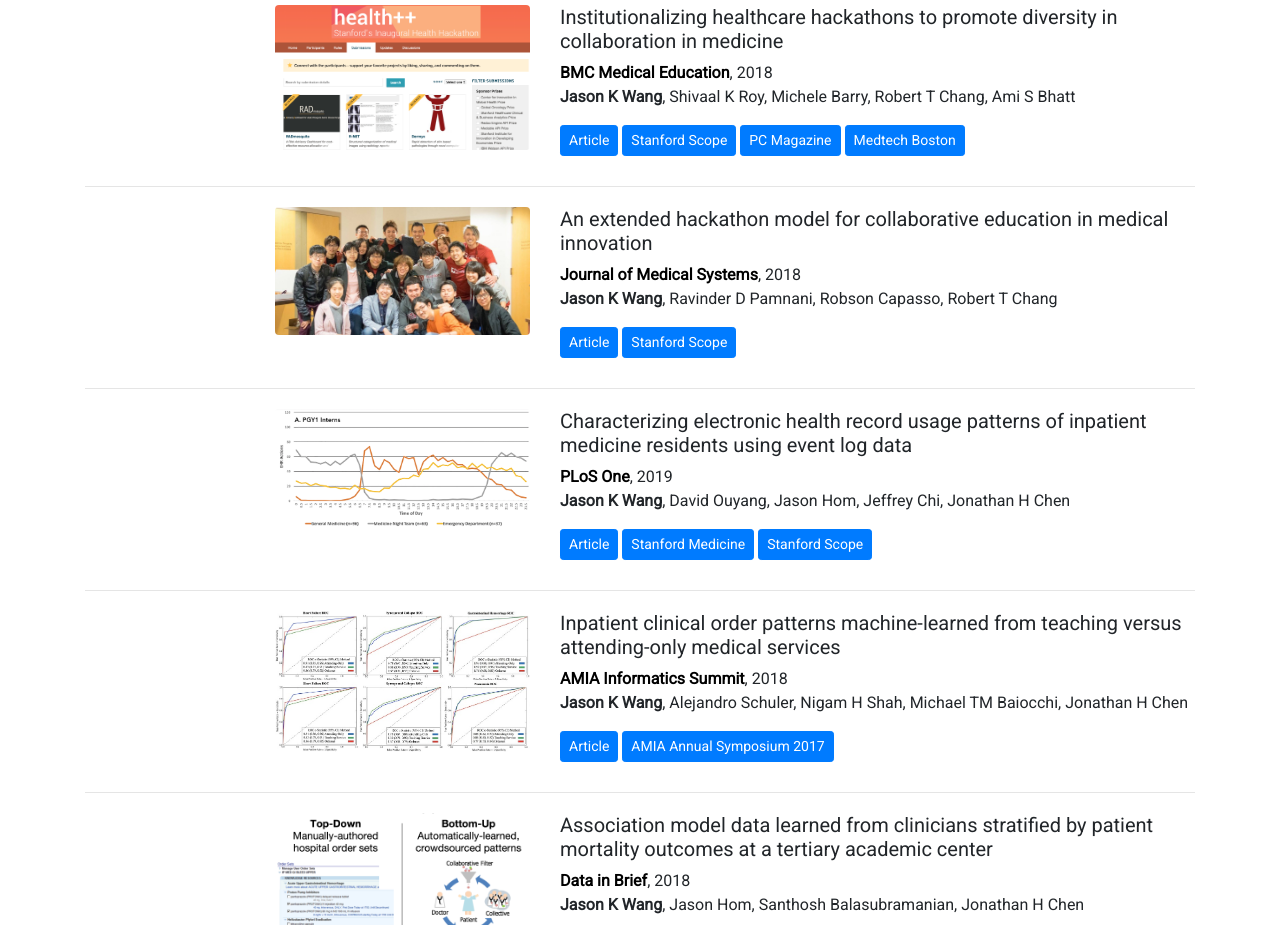
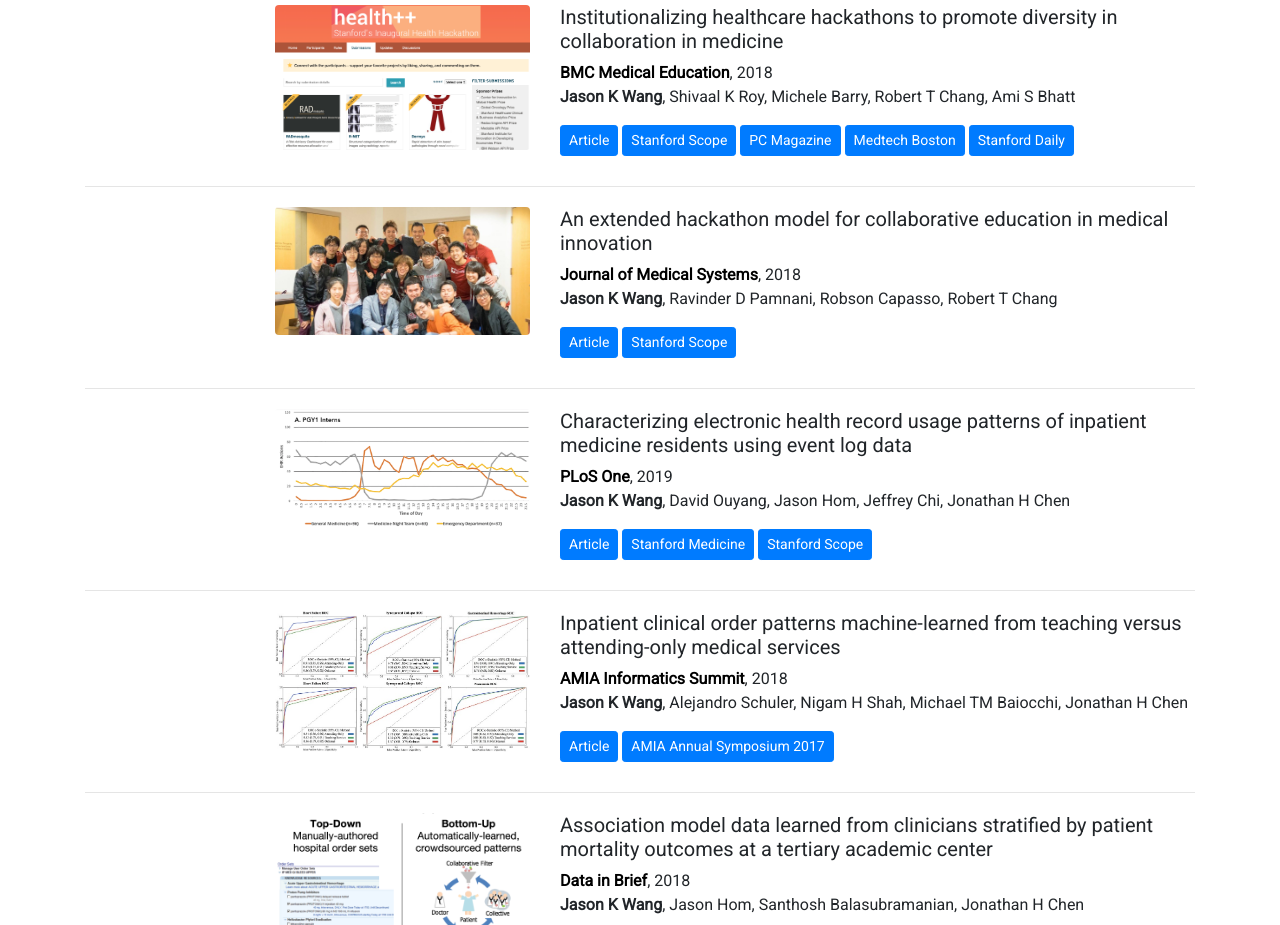
Before and after one commit to jasonkuwang/jasonkuwang.github.io, a plain HTML site: page index.html in a window 1280 px wide. Shown: the part 1080-2005 px from the top of the page. Drawn offline with nearby package versions, Linux system fonts and the light colour scheme; a script that the page names is missing.

Commit message:
added Stanford Daily hackathon link

```diff
--- a/index.html
+++ b/index.html
@@ -116,6 +116,7 @@
                 <a class="btn btn-sm btn-primary" href="http://scopeblog.stanford.edu/2016/11/10/health-hackathon-aimed-for-affordability-innovation/" target="_blank">Stanford Scope</a>
                 <a class="btn btn-sm btn-primary" href="https://www.pcmag.com/news/357844/why-engineering-students-should-consider-hacking-healthcare" target="_blank">PC Magazine</a>
                 <a class="btn btn-sm btn-primary" href="https://medtechboston.medstro.com/blog/2016/03/01/fever-finder-named-winner-of-the-global-cancer-innovation-hackathon-at-mgh/" target="_blank">Medtech Boston</a>
+                <a class="btn btn-sm btn-primary" href="https://www.stanforddaily.com/2016/11/07/stanfords-first-health-hackathon-health-combines-disciplines/" target="_blank">Stanford Daily</a>
             </div>
         </div>
 
```
